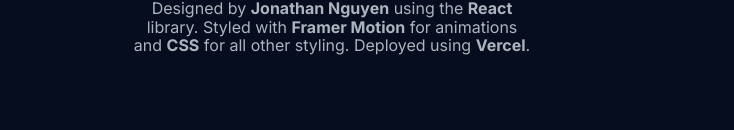
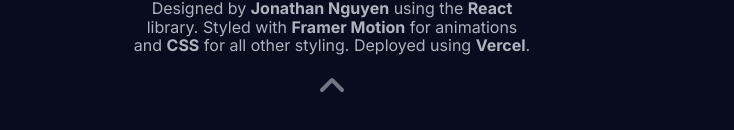
Before and after one commit to jonathanguyen21/Portfolio-Website, a React (Vite) app: page / in a window 1280 px wide. Shown: the part 2656-2786 px from the top of the page, without its empty margins (308-1042 px from the left). Built offline with nearby package versions, Linux system fonts and the light colour scheme.

Commit message:
Fixed about section button when not loaded

```diff
--- a/components/About.jsx
+++ b/components/About.jsx
@@ -2,8 +2,10 @@
 
 function About() {
   return (
+    <>
+      <div id="about--section"></div>
       <FadeInWhenVisible>
-      <section className="about container" id="about--section">
+        <section className="about container">
           <h2>About</h2>
           <p>
             Hello, my name is Jonathan Nguyen. I'm a software engineer that is
@@ -19,6 +21,7 @@
           </p>
         </section>
       </FadeInWhenVisible>
+    </>
   );
 }
 
--- a/components/Footer.jsx
+++ b/components/Footer.jsx
@@ -1,3 +1,27 @@
+import { motion } from "framer-motion";
+import { FontAwesomeIcon } from "@fortawesome/react-fontawesome";
+import { faAngleUp } from "@fortawesome/free-solid-svg-icons";
+
+const arrowVariants = {
+  hidden: {
+    opacity: 0,
+  },
+  visible: {
+    opacity: [0.2, 1],
+    transition: {
+      delay: 1.5,
+      duration: 2,
+      repeat: Infinity,
+      repeatType: "mirror",
+    },
+  },
+};
+
+function scrollToHero() {
+  const element = document.getElementById("hero--section");
+  element.scrollIntoView({ block: "start", behavior: "smooth" });
+}
+
 export const Footer = () => {
   return (
     <section className="footer container">
@@ -7,6 +31,14 @@
         <strong>Framer Motion</strong> for animations and <strong>CSS</strong>{" "}
         for all other styling. Deployed using <strong>Vercel</strong>.
       </p>
+      <motion.a
+        variants={arrowVariants}
+        initial="hidden"
+        animate="visible"
+        onClick={scrollToHero}
+      >
+        <FontAwesomeIcon icon={faAngleUp} className="footer__down-arrow" />
+      </motion.a>
     </section>
   );
 };
--- a/components/Hero.jsx
+++ b/components/Hero.jsx
@@ -47,7 +47,7 @@
 function Hero() {
   return (
     <>
-      <div className="hero__container">
+      <div className="hero__container" id="hero--section">
         <StarParticles />
         <motion.section animate={{ y: -30 }} className="hero">
           <a href="#" className="hero__name">
--- a/src/App.css
+++ b/src/App.css
@@ -374,6 +374,11 @@
     margin-bottom: 5rem;
 }
 
+.footer__down-arrow {
+    bottom: 4rem;
+    font-size: 2rem;
+}
+
 /* Grids */
 
 .grid--1x2 {
```
Lines whose indentation alone changed are shown as unchanged.
